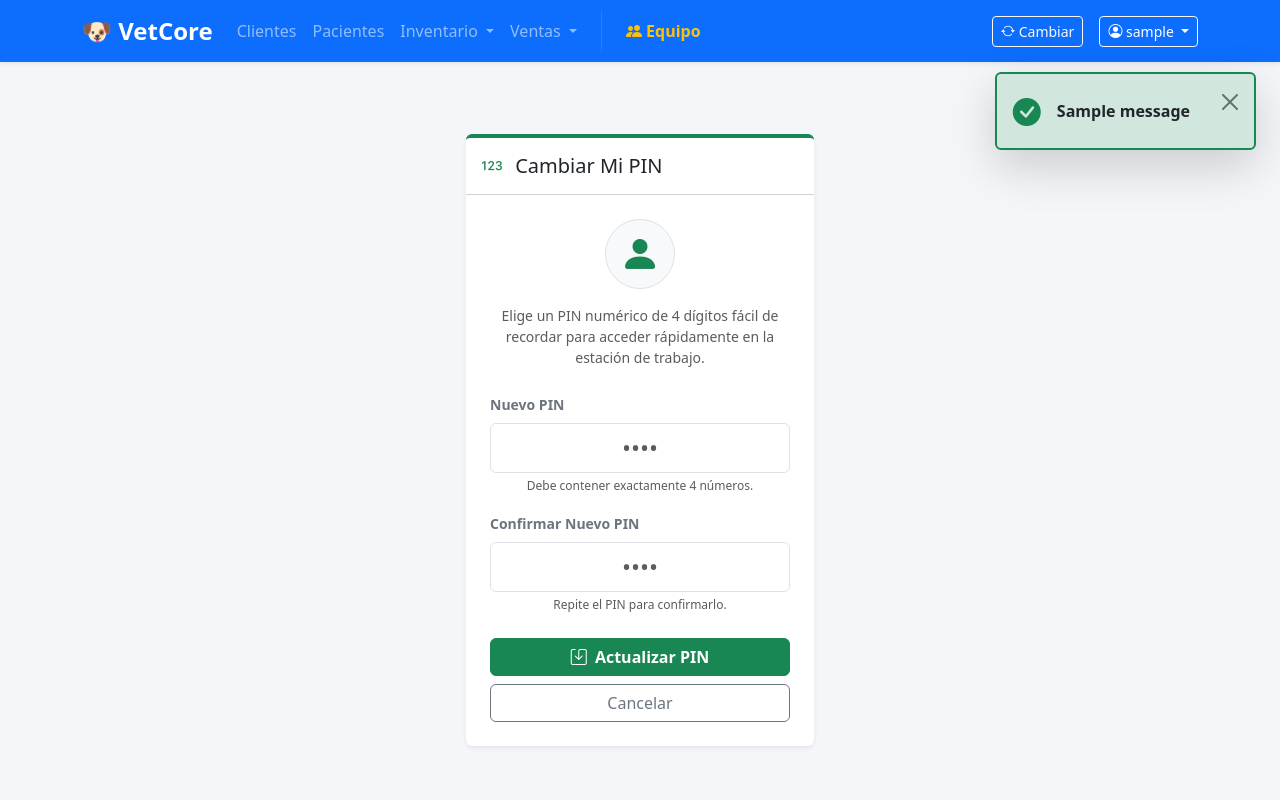
After one commit to collmatias/market-core, a Django app: page /perfil/cambiar-pin/ in a window 1280 px wide. The commit adds this page. Run offline with Django 5.2, Linux system fonts and the light colour scheme; a user stored in the database is signed in; tables that the repository leaves empty hold one stand-in row (values such as "Sample post"); one stand-in notice (Sample message) is shown.

Commit message:
feat: Modo Kiosco, login rápido con PIN y Avatares personalizados
- Implementado Modo Kiosco (lockscreen) para cambio rápido de sesión sin tipear contraseñas.
- Agregados campos 'pin' y 'avatar' al modelo UserProfile.
- Creada interfaz gráfica de ingreso con teclado numérico en pantalla y soporte para teclado físico.
- Actualizado CRUD de empleados para que el Admin asigne PINs y Avatares.
- Creada vista dedicada para que cada usuario pueda cambiar su propio PIN.
- Integración de Bootstrap Icons como avatares de usuario.

```diff
--- a/backend/core/forms.py
+++ b/backend/core/forms.py
@@ -20,6 +20,42 @@ class AdminSetPasswordForm(forms.Form):
         p2 = cleaned_data.get('new_password2')
         if p1 and p2 and p1 != p2:
             raise forms.ValidationError("Las contraseñas no coinciden. Intenta de nuevo.")
+        return cleaned_data
+
+class CambiarPinForm(forms.Form):
+    nuevo_pin = forms.CharField(
+        label="Nuevo PIN",
+        widget=forms.PasswordInput(attrs={
+            'class': 'form-control text-center fs-4',
+            'maxlength': '4',
+            'placeholder': '••••',
+            'pattern': '[0-9]*',
+            'inputmode': 'numeric'
+        }),
+        help_text="Debe contener exactamente 4 números."
+    )
+    confirmar_pin = forms.CharField(
+        label="Confirmar Nuevo PIN",
+        widget=forms.PasswordInput(attrs={
+            'class': 'form-control text-center fs-4',
+            'maxlength': '4',
+            'placeholder': '••••',
+            'pattern': '[0-9]*',
+            'inputmode': 'numeric'
+        }),
+        help_text="Repite el PIN para confirmarlo."
+    )
+
+    def clean(self):
+        cleaned_data = super().clean()
+        pin1 = cleaned_data.get('nuevo_pin')
+        pin2 = cleaned_data.get('confirmar_pin')
+
+        if pin1 and pin2:
+            if pin1 != pin2:
+                raise forms.ValidationError("Los PINs no coinciden. Inténtalo de nuevo.")
+            if not pin1.isdigit() or len(pin1) != 4:
+                raise forms.ValidationError("El PIN debe ser estrictamente numérico y de 4 dígitos.")
         return cleaned_data
 
 class ClienteForm(forms.ModelForm):
@@ -86,6 +122,8 @@ class EmpleadoForm(forms.ModelForm):
     rol = forms.ChoiceField(choices=UserProfile.ROLES, label="Rol / Permisos", widget=forms.Select(attrs={'class': 'form-select'}))
     matricula = forms.CharField(required=False, label="Matrícula Profesional", widget=forms.TextInput(attrs={'class': 'form-control', 'placeholder': 'Opcional'}))
     password = forms.CharField(label="Contraseña", widget=forms.PasswordInput(attrs={'class': 'form-control'}))
+    pin = forms.CharField(required=False, label="PIN Rápido (4 dígitos)", widget=forms.PasswordInput(attrs={'class': 'form-control', 'maxlength': '4', 'placeholder': 'Ej: 1234'}))
+    avatar = forms.ChoiceField(choices=UserProfile.AVATARES, label="Icono de Perfil", widget=forms.Select(attrs={'class': 'form-select'}))
 
     class Meta:
         model = User
@@ -100,6 +138,8 @@ class EmpleadoForm(forms.ModelForm):
 class EditarEmpleadoForm(forms.ModelForm):
     rol = forms.ChoiceField(choices=UserProfile.ROLES, label="Rol / Permisos", widget=forms.Select(attrs={'class': 'form-select'}))
     matricula = forms.CharField(required=False, label="Matrícula Profesional", widget=forms.TextInput(attrs={'class': 'form-control'}))
+    pin = forms.CharField(required=False, label="PIN de Acceso Rápido (4 dígitos)", widget=forms.TextInput(attrs={'class': 'form-control', 'maxlength': '4', 'type': 'password'}))
+    avatar = forms.ChoiceField(choices=UserProfile.AVATARES, label="Icono de Perfil", widget=forms.Select(attrs={'class': 'form-select'}))
 
     class Meta:
         model = User
--- a/backend/core/views.py
+++ b/backend/core/views.py
@@ -3,12 +3,13 @@ from django.conf import settings
 from django.http import FileResponse, HttpResponse, HttpResponseNotFound
 from django.utils import timezone
 from django.contrib.auth.decorators import login_required
+from .decorators import admin_requerido
 from django.shortcuts import render, redirect, get_object_or_404
 from rest_framework import viewsets
 
-
-from django.contrib.auth import login
+from django.contrib.auth import login, logout
 from django.contrib.auth.models import User
+from django.http import JsonResponse
 from .license import get_hardware_id
 
 from django.contrib.auth.views import PasswordChangeView
@@ -19,7 +20,7 @@ from django.urls import reverse_lazy
 
 from .models import Cliente, Paciente, Empresa, UserProfile
 from .serializers import ClienteSerializer, PacienteSerializer
-from .forms import AdminSetPasswordForm, ClienteForm, PacienteForm, EmpresaForm, SetupForm, EmpleadoForm, EditarEmpleadoForm
+from .forms import AdminSetPasswordForm, ClienteForm, PacienteForm, EmpresaForm, SetupForm, EmpleadoForm, EditarEmpleadoForm, CambiarPinForm
 from .utils import get_server_ip
 from datetime import date, timedelta
 
@@ -74,6 +75,69 @@ def resetear_password_empleado(request, id):
         'empleado': empleado
     })
 
+@login_required
+def preparar_cambio_rapido(request):
+    """Cierra la sesión actual pero deja la PC lista para cambiar rápidamente a otro usuario de la misma veterinaria usando solo un PIN."""
+    empresa_id = request.user.profile.empresa.id
+    logout(request) # Cerramos sesión por seguridad
+
+    # Redirigimos a la pantalla de PIN
+    response = redirect('lockscreen')
+    # Guardamos en una cookie de 12 horas de qué veterinaria es esta PC
+    response.set_cookie('vetcore_workstation', empresa_id, max_age=43200)
+    return response
+
+def lockscreen(request):
+    """La pantalla gráfica estilo iPad para elegir usuario"""
+    # Si ya hay alguien logueado, lo mandamos al home
+    if request.user.is_authenticated:
+        return redirect('home')
+
+    # Leemos la cookie para saber qué empleados mostrar
+    empresa_id = request.COOKIES.get('vetcore_workstation')
+
+    if not empresa_id:
+        # Si no hay cookie (borraron el historial), a login normal
+        return redirect('login')
+
+    # Traemos a todos los empleados activos de esa veterinaria
+    empleados = UserProfile.objects.filter(empresa_id=empresa_id, user__is_active=True).select_related('user')
+
+    if request.method == 'POST':
+        user_id = request.POST.get('user_id')
+        pin_ingresado = request.POST.get('pin')
+
+        try:
+            perfil = UserProfile.objects.get(user__id=user_id, empresa_id=empresa_id)
+            if perfil.pin and perfil.pin == pin_ingresado:
+                # ¡PIN CORRECTO! Logueamos al usuario instantáneamente
+                login(request, perfil.user)
+                return redirect('home')
+            else:
+                messages.error(request, "PIN incorrecto o no configurado.")
+        except UserProfile.DoesNotExist:
+            messages.error(request, "Usuario inválido.")
+
+    return render(request, 'core/lockscreen.html', {'empleados': empleados})
+
+@login_required
+def cambiar_pin(request):
+    perfil = request.user.profile
+
+    if request.method == 'POST':
+        form = CambiarPinForm(request.POST)
+        if form.is_valid():
+            # Guardamos el nuevo PIN en el perfil del usuario logueado
+            perfil.pin = form.cleaned_data['nuevo_pin']
+            perfil.save()
+
+            messages.success(request, "¡Tu PIN de acceso rápido ha sido actualizado con éxito!")
+            return redirect('home')
+    else:
+        form = CambiarPinForm()
+
+    return render(request, 'core/cambiar_pin.html', {'form': form})
+
 # --- VISTAS TEMPLATES (FRONTEND) ---
 
 @login_required
@@ -81,6 +145,7 @@ def home(request):
     ip_address = get_server_ip()
     return render(request, 'core/home.html', {'server_ip': ip_address})
 
+@admin_requerido
 @login_required
 def descargar_backup(request):
     engine = settings.DATABASES['default']['ENGINE']
@@ -327,7 +392,9 @@ def gestion_equipo(request):
                     user=nuevo_user,
                     empresa=empresa_actual,
                     rol=data['rol'],
-                    matricula=data['matricula']
+                    matricula=data['matricula'],
+                    pin=data.get('pin'),
+                    avatar=data.get('avatar', 'bi-person-fill')
                 )
 
                 messages.success(request, f"Empleado {nuevo_user.username} creado con éxito.")
@@ -361,10 +428,16 @@ def editar_empleado(request, id):
     if request.method == 'POST':
         form = EditarEmpleadoForm(request.POST, instance=empleado)
         if form.is_valid():
-            form.save() # Guarda datos básicos (nombre, email)
-            # Guarda datos del perfil
+            form.save()
             perfil.rol = form.cleaned_data['rol']
             perfil.matricula = form.cleaned_data['matricula']
+            perfil.avatar = form.cleaned_data['avatar']
+
+            # Solo actualizar el PIN si escribieron algo nuevo
+            nuevo_pin = form.cleaned_data.get('pin')
+            if nuevo_pin:
+                perfil.pin = nuevo_pin
+
             perfil.save()
 
             messages.success(request, f"Datos de {empleado.first_name} actualizados.")
@@ -373,7 +446,9 @@ def editar_empleado(request, id):
         # Pre-cargar los datos del perfil en el formulario
         form = EditarEmpleadoForm(instance=empleado, initial={
             'rol': perfil.rol,
-            'matricula': perfil.matricula
+            'matricula': perfil.matricula,
+            # No enviamos el PIN inicial por seguridad, que se vea en blanco siempre
+            'avatar': perfil.avatar
         })
 
     return render(request, 'core/editar_empleado.html', {'form': form, 'empleado': empleado})
--- a/backend/templates/base.html
+++ b/backend/templates/base.html
@@ -68,21 +68,14 @@
 
                 <div class="d-flex align-items-center">
                     {% if user.is_authenticated %}
-                        <form action="{% url 'logout' %}" method="post" class="d-inline me-3">
-                            {% csrf_token %}
-                            <input type="hidden" name="next" value="{% url 'login' %}">
-                            <button type="submit" class="btn btn-outline-light btn-sm" title="Cambiar de Usuario rápidamente">
-                                <i class="bi bi-arrow-repeat"></i> Cambiar
-                            </button>
-                        </form>
+                        <a href="{% url 'preparar_cambio_rapido' %}" class="btn btn-outline-light btn-sm me-3" title="Cambiar Usuario">
+                            <i class="bi bi-arrow-repeat"></i> Cambiar
+                        </a>
 
                         <div class="dropdown">
                             <button class="btn btn-primary border-light dropdown-toggle btn-sm" type="button" data-bs-toggle="dropdown">
                                 <i class="bi bi-person-circle"></i> {{ user.username }}
                             </button>
-
-
-
 
                             <ul class="dropdown-menu dropdown-menu-end shadow">
                                 <li>
@@ -91,17 +84,24 @@
                                     </span>
                                 </li>
                                 <li><hr class="dropdown-divider"></li>
-
                                 <li>
                                     <a class="dropdown-item" href="{% url 'cambiar_password' %}">
                                         <i class="bi bi-key-fill text-warning me-2"></i> Cambiar Contraseña
                                     </a>
                                 </li>
                                 <li>
-                                    <a class="dropdown-item" href="{% url 'descargar_backup' %}">
-                                        <i class="bi bi-cloud-download text-primary me-2"></i> Backup Base de Datos
+                                    <a class="dropdown-item" href="{% url 'cambiar_pin' %}">
+                                        <i class="bi bi-123 text-success me-2"></i> Cambiar Mi PIN
                                     </a>
                                 </li>
+                                <li><hr class="dropdown-divider"></li>
+                                {% if user.profile.rol == 'ADMIN' or user.is_superuser %}
+                                    <li>
+                                        <a class="dropdown-item" href="{% url 'descargar_backup' %}">
+                                            <i class="bi bi-cloud-download text-primary me-2"></i> Backup Base de Datos
+                                        </a>
+                                    </li>
+                                {% endif %}
                                 <li><hr class="dropdown-divider"></li>
                                 <li>
                                     <form action="{% url 'logout' %}" method="post" class="d-inline w-100">
--- /dev/null
+++ b/backend/templates/core/cambiar_pin.html
@@ -0,0 +1,59 @@
+{% extends 'base.html' %}
+
+{% block content %}
+<div class="container mt-5">
+    <div class="row justify-content-center">
+        <div class="col-md-5 col-lg-4">
+            <div class="card shadow-sm border-0 border-top border-success border-4">
+                <div class="card-header bg-white d-flex justify-content-between align-items-center py-3">
+                    <h5 class="mb-0 text-dark">
+                        <i class="bi bi-123 text-success me-2"></i> Cambiar Mi PIN
+                    </h5>
+                </div>
+
+                <div class="card-body p-4 text-center">
+                    <div class="bg-light rounded-circle d-inline-flex align-items-center justify-content-center mb-3 border" style="width: 70px; height: 70px;">
+                        <i class="{{ user.profile.avatar|default:'bi-person-fill' }} fs-1 text-success"></i>
+                    </div>
+
+                    <p class="text-muted small mb-4">
+                        Elige un PIN numérico de 4 dígitos fácil de recordar para acceder rápidamente en la estación de trabajo.
+                    </p>
+
+                    <form method="post" class="text-start">
+                        {% csrf_token %}
+
+                        {% if form.non_field_errors %}
+                            <div class="alert alert-danger small py-2 text-center">
+                                {{ form.non_field_errors }}
+                            </div>
+                        {% endif %}
+
+                        {% for field in form %}
+                            <div class="mb-3">
+                                <label class="form-label fw-bold text-secondary small">{{ field.label }}</label>
+                                {{ field }}
+
+                                {% if field.help_text %}
+                                    <div class="form-text small text-center" style="font-size: 0.75rem;">{{ field.help_text }}</div>
+                                {% endif %}
+
+                                {% if field.errors %}
+                                    <div class="text-danger small mt-1 fw-bold text-center">{{ field.errors|striptags }}</div>
+                                {% endif %}
+                            </div>
+                        {% endfor %}
+
+                        <div class="d-grid mt-4 gap-2">
+                            <button type="submit" class="btn btn-success fw-bold">
+                                <i class="bi bi-save me-1"></i> Actualizar PIN
+                            </button>
+                            <a href="{% url 'home' %}" class="btn btn-outline-secondary">Cancelar</a>
+                        </div>
+                    </form>
+                </div>
+            </div>
+        </div>
+    </div>
+</div>
+{% endblock %}
--- a/backend/templates/core/home.html
+++ b/backend/templates/core/home.html
@@ -118,7 +118,7 @@
                 </div>
             </div>
         </div>
-
+        {% if user.profile.rol == 'ADMIN' or user.is_superuser %}
             <div class="col">
                 <div class="card h-100 border-0 shadow-sm hover-card border-top border-4 border-secondary bg-light">
                     <div class="card-body">
@@ -132,7 +132,6 @@
                 </div>
             </div>
 
-        {% if user.profile.rol == 'ADMIN' or user.is_superuser %}
         <div class="col">
             <div class="card h-100 border-0 shadow-sm hover-card border-top border-4 border-success bg-success bg-opacity-10">
                 <div class="card-body">
--- a/backend/vetcore/urls.py
+++ b/backend/vetcore/urls.py
@@ -42,6 +42,8 @@ from sales.views import nueva_venta, lista_ventas, detalle_venta, reporte_caja
 # Clinical Views
 from clinical.views import ficha_medica, nueva_consulta, editar_consulta
 
+from core.views import preparar_cambio_rapido, lockscreen, cambiar_pin
+
 # Configuramos el Router
 router = DefaultRouter()
 # Rutas de Core
@@ -56,8 +58,12 @@ urlpatterns = [
     path('admin/', admin.site.urls),
     path('perfil/cambiar-contrasena/', CambiarPasswordView.as_view(), name='cambiar_password'),
     path('equipo/password/<int:id>/', resetear_password_empleado, name='resetear_password_empleado'),
+    path('perfil/cambiar-pin/', cambiar_pin, name='cambiar_pin'),
+
+    path('cambiarusuario/preparar/', preparar_cambio_rapido, name='preparar_cambio_rapido'),
+    path('cambiarusuario/ingreso/', lockscreen, name='lockscreen'),
+
     path('api/', include(router.urls)), # Todas las rutas API colgarán de /api/
-
     # --- HOME Y AUTH ---
     path('', home, name='home'), # La raíz del sitio
 
```
Also changed, not shown: backend/core/decorators.py (+19 -0 lines), backend/core/models.py (+18 -0 lines), backend/templates/core/editar_empleado.html (+11 -0 lines), backend/templates/core/gestion_equipo.html (+10 -15 lines), backend/templates/core/lockscreen.html (added, +138 -0 lines). Lines whose indentation alone changed are shown as unchanged.
